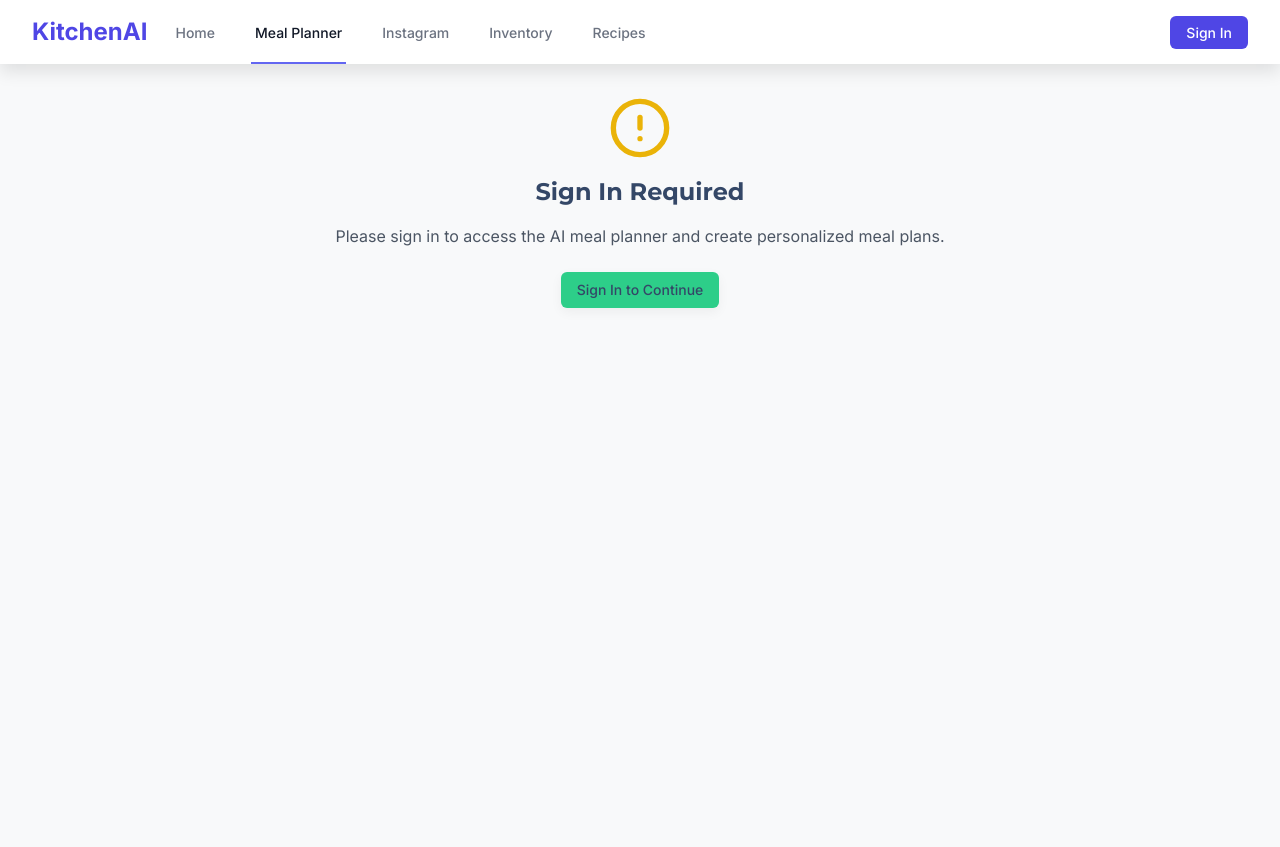
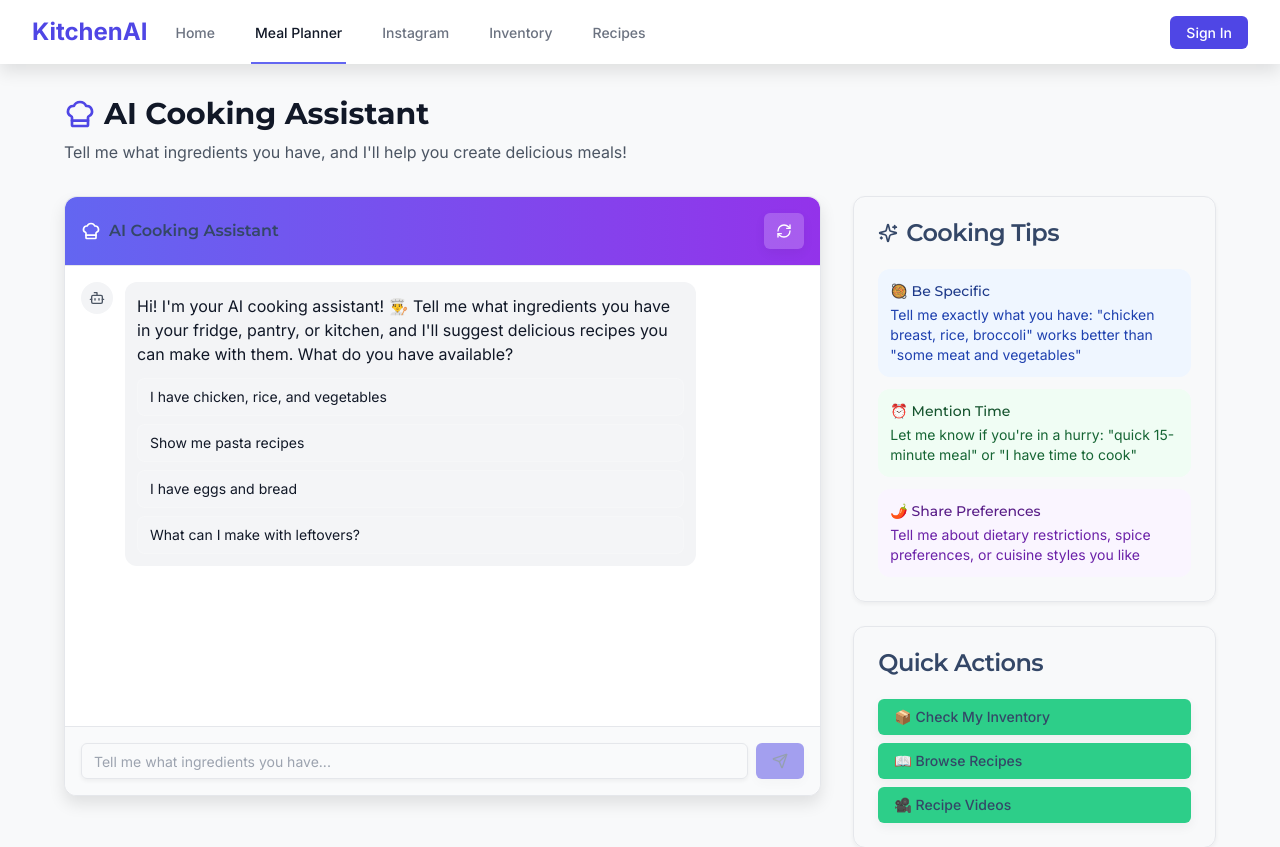
Before and after one commit to andrewrazaly/KitchenAI.web, a Next.js app: page /meal-planner in a window 1280 px wide. Before the commit this address had no page. Shown: the top 847 px of the page. Built offline with nearby package versions, Linux system fonts and the light colour scheme.

Commit message:
Simplify meal planner: focus on AI conversation about cooking with available ingredients, remove database dependencies

```diff
--- a/app/meal-planner/page.tsx
+++ b/app/meal-planner/page.tsx
@@ -3,190 +3,296 @@
 import { useState, useEffect, Suspense } from 'react';
 import { useAuth } from '../hooks/useAuth';
 import { useRouter } from 'next/navigation';
-import MealPlannerChat from '../components/MealPlannerChat';
 import MealPlannerSkeleton from '../components/MealPlannerSkeleton';
 import ErrorBoundary, { useErrorHandler } from '../components/ErrorBoundary';
 import { Card, CardContent, CardHeader, CardTitle } from "../components/ui/card";
 import { Button } from "../components/ui/button";
 import { Input } from "../components/ui/input";
 import {
-  Calendar,
-  ChevronRight,
+  Send,
+  ChefHat,
+  Sparkles,
   Clock,
   Utensils,
   ShoppingCart,
-  Settings,
-  Plus,
-  Filter,
-  Sparkles,
-  Target,
-  DollarSign,
-  Users,
-  ChefHat,
-  Heart,
-  Zap,
-  BarChart3,
-  CheckCircle,
-  AlertCircle,
-  Star,
-  Shuffle,
-  Bot
+  Bot,
+  User,
+  RefreshCw,
+  AlertCircle
 } from "lucide-react";
 import { useNotification } from '../components/Notification';
-import { useSupabase } from '../hooks/useSupabase';
-import { mealPlanningKnowledge } from '../lib/knowledge/meal-planning';
-import { productManagerPersonas } from '../lib/knowledge/product-managers';
-import ShoppingList from '../components/ShoppingList';
 
-interface MealPlan {
+interface Message {
   id: string;
-  name: string;
-  start_date: string;
-  end_date: string;
-  meals: {
-    date: string;
-    breakfast: {
-      title: string;
-      ingredients: string[];
-      instructions?: string;
-      prepTime?: number;
-      difficulty?: string;
-      nutrition?: {
-        calories: number;
-        protein: number;
-        carbs: number;
-        fat: number;
-      };
-    };
-    lunch: {
-      title: string;
-      ingredients: string[];
-      instructions?: string;
-      prepTime?: number;
-      difficulty?: string;
-      nutrition?: {
-        calories: number;
-        protein: number;
-        carbs: number;
-        fat: number;
-      };
-    };
-    dinner: {
-      title: string;
-      ingredients: string[];
-      instructions?: string;
-      prepTime?: number;
-      difficulty?: string;
-      nutrition?: {
-        calories: number;
-        protein: number;
-        carbs: number;
-        fat: number;
-      };
-    };
-  }[];
+  type: 'agent' | 'user';
+  content: string;
+  timestamp: Date;
+  suggestions?: string[];
 }
 
-interface UserPreferences {
-  dietaryRestrictions: string[];
-  cuisinePreferences: string[];
-  skillLevel: 'beginner' | 'intermediate' | 'advanced';
-  timeConstraints: number; // minutes per meal
-  budgetPerWeek: number;
-  nutritionGoals: {
-    calories: number;
-    protein: number;
-    carbs: number;
-    fat: number;
+function SimpleMealPlannerChat() {
+  const [messages, setMessages] = useState<Message[]>([]);
+  const [inputValue, setInputValue] = useState('');
+  const [isTyping, setIsTyping] = useState(false);
+  const [hasInitialized, setHasInitialized] = useState(false);
+  const { showNotification } = useNotification();
+  const { handleError } = useErrorHandler();
+
+  useEffect(() => {
+    if (!hasInitialized) {
+      addAgentMessage(
+        "Hi! I'm your AI cooking assistant! 👨‍🍳 Tell me what ingredients you have in your fridge, pantry, or kitchen, and I'll suggest delicious recipes you can make with them. What do you have available?",
+        [
+          "I have chicken, rice, and vegetables",
+          "Show me pasta recipes",
+          "I have eggs and bread",
+          "What can I make with leftovers?"
+        ]
+      );
+      setHasInitialized(true);
+    }
+  }, [hasInitialized]);
+
+  const addAgentMessage = (content: string, suggestions?: string[]) => {
+    setIsTyping(true);
+    setTimeout(() => {
+      const message: Message = {
+        id: Date.now().toString(),
+        type: 'agent',
+        content,
+        timestamp: new Date(),
+        suggestions
+      };
+      setMessages(prev => [...prev, message]);
+      setIsTyping(false);
+    }, 800 + Math.random() * 800);
   };
-  householdSize: number;
+
+  const addUserMessage = (content: string) => {
+    const message: Message = {
+      id: Date.now().toString(),
+      type: 'user',
+      content,
+      timestamp: new Date()
+    };
+    setMessages(prev => [...prev, message]);
+  };
+
+  const handleInputSubmit = async () => {
+    if (!inputValue.trim()) return;
+
+    const userInput = inputValue;
+    addUserMessage(userInput);
+    setInputValue('');
+
+    // Process the user's input and generate AI response
+    await processUserInput(userInput);
+  };
+
+  const processUserInput = async (input: string) => {
+    try {
+      setIsTyping(true);
+
+      // Call the AI API to get recipe suggestions
+      const response = await fetch('/api/chat', {
+        method: 'POST',
+        headers: {
+          'Content-Type': 'application/json',
+        },
+        body: JSON.stringify({
+          message: input,
+          context: 'cooking_assistant',
+          systemPrompt: `You are a helpful cooking assistant. The user will tell you what ingredients they have, and you should suggest recipes they can make. Be friendly, practical, and give clear cooking instructions. Focus on:
+          1. Recipes they can make with available ingredients
+          2. Simple cooking techniques
+          3. Substitutions if they're missing something
+          4. Cooking tips and timing
+          5. Keep responses conversational and helpful`
+        }),
+      });
+
+      if (!response.ok) {
+        throw new Error('Failed to get AI response');
+      }
+
+      const data = await response.json();
+
+      // Generate contextual suggestions based on the conversation
+      const suggestions = generateSuggestions(input);
+
+      addAgentMessage(data.response, suggestions);
+
+    } catch (error) {
+      console.error('Error processing input:', error);
+      addAgentMessage(
+        "I'm having trouble connecting right now. But I can still help! Based on what you mentioned, here are some general cooking tips: Try combining your proteins with grains and vegetables, season well, and don't be afraid to experiment with herbs and spices you have on hand!",
+        [
+          "Tell me more about what you have",
+          "I need cooking tips",
+          "How long should I cook this?",
+          "What seasonings work well?"
+        ]
+      );
+    }
+  };
+
+  const generateSuggestions = (input: string): string[] => {
+    const lowerInput = input.toLowerCase();
+
+    if (lowerInput.includes('chicken')) {
+      return [
+        "How should I season the chicken?",
+        "What sides go with chicken?",
+        "How long to cook chicken?",
+        "I have more ingredients to add"
+      ];
+    } else if (lowerInput.includes('pasta') || lowerInput.includes('noodles')) {
+      return [
+        "What sauce should I make?",
+        "I have vegetables to add",
+        "How much pasta per person?",
+        "Tell me about cooking times"
+      ];
+    } else if (lowerInput.includes('eggs')) {
+      return [
+        "Show me egg cooking techniques",
+        "What goes well with eggs?",
+        "I want breakfast ideas",
+        "How to make perfect scrambled eggs?"
+      ];
+    } else if (lowerInput.includes('vegetables') || lowerInput.includes('veggies')) {
+      return [
+        "How to roast vegetables?",
+        "What seasonings for vegetables?",
+        "I want a vegetarian meal",
+        "How to make vegetables tasty?"
+      ];
+    } else {
+      return [
+        "I have more ingredients",
+        "Give me cooking tips",
+        "How long will this take?",
+        "What else can I make?"
+      ];
+    }
+  };
+
+  const handleSuggestionClick = (suggestion: string) => {
+    setInputValue(suggestion);
+  };
+
+  const clearChat = () => {
+    setMessages([]);
+    setHasInitialized(false);
+  };
+
+  return (
+    <div className="h-[80vh] max-h-[600px] min-h-[500px] flex flex-col border rounded-lg bg-white shadow-lg">
+      {/* Header */}
+      <div className="p-4 border-b bg-gradient-to-r from-indigo-500 to-purple-600 rounded-t-lg flex-shrink-0">
+        <div className="flex items-center justify-between">
+          <div className="flex items-center gap-2 text-white">
+            <ChefHat className="h-5 w-5" />
+            <h3 className="font-semibold">AI Cooking Assistant</h3>
+          </div>
+          <div className="flex items-center gap-2">
+            <Button
+              onClick={clearChat}
+              className="bg-white/20 hover:bg-white/30 text-white border-white/30 px-3 py-1 text-sm"
+            >
+              <RefreshCw className="h-4 w-4" />
+            </Button>
+          </div>
+        </div>
+      </div>
+
+      {/* Messages Area */}
+      <div className="flex-1 overflow-y-auto p-4 space-y-4">
+        {messages.map((message) => (
+          <div
+            key={message.id}
+            className={`flex ${message.type === 'user' ? 'justify-end' : 'justify-start'}`}
+          >
+            <div className={`flex items-start gap-3 max-w-[85%] ${message.type === 'user' ? 'flex-row-reverse' : ''}`}>
+              <div className={`w-8 h-8 rounded-full flex items-center justify-center flex-shrink-0 ${
+                message.type === 'user'
+                  ? 'bg-indigo-600 text-white'
+                  : 'bg-gray-100 text-gray-600'
+              }`}>
+                {message.type === 'user' ? <User className="h-4 w-4" /> : <Bot className="h-4 w-4" />}
+              </div>
+              <div className={`rounded-lg p-3 max-w-full ${
+                message.type === 'user'
+                  ? 'bg-indigo-600 text-white'
+                  : 'bg-gray-100 text-gray-900'
+              }`}>
+                <p className="whitespace-pre-wrap">{message.content}</p>
+                {message.suggestions && message.suggestions.length > 0 && (
+                  <div className="mt-3 space-y-2">
+                    {message.suggestions.map((suggestion, index) => (
+                      <button
+                        key={index}
+                        onClick={() => handleSuggestionClick(suggestion)}
+                        className="block w-full text-left px-3 py-2 text-sm bg-white/10 hover:bg-white/20 rounded border border-white/20 transition-colors"
+                      >
+                        {suggestion}
+                      </button>
+                    ))}
+                  </div>
+                )}
+              </div>
+            </div>
+          </div>
+        ))}
+
+        {isTyping && (
+          <div className="flex justify-start">
+            <div className="flex items-start gap-3 max-w-[85%]">
+              <div className="w-8 h-8 rounded-full bg-gray-100 text-gray-600 flex items-center justify-center">
+                <Bot className="h-4 w-4" />
+              </div>
+              <div className="bg-gray-100 rounded-lg p-3">
+                <div className="flex space-x-1">
+                  <div className="w-2 h-2 bg-gray-400 rounded-full animate-bounce"></div>
+                  <div className="w-2 h-2 bg-gray-400 rounded-full animate-bounce" style={{ animationDelay: '0.1s' }}></div>
+                  <div className="w-2 h-2 bg-gray-400 rounded-full animate-bounce" style={{ animationDelay: '0.2s' }}></div>
+                </div>
+              </div>
+            </div>
+          </div>
+        )}
+      </div>
+
+      {/* Input Area */}
+      <div className="border-t bg-gray-50 p-4 flex-shrink-0 rounded-b-lg">
+        <div className="flex gap-2">
+          <Input
+            value={inputValue}
+            onChange={(e) => setInputValue(e.target.value)}
+            placeholder="Tell me what ingredients you have..."
+            onKeyPress={(e) => e.key === 'Enter' && handleInputSubmit()}
+            className="flex-1"
+          />
+          <Button
+            onClick={handleInputSubmit}
+            disabled={!inputValue.trim() || isTyping}
+            className="bg-indigo-600 hover:bg-indigo-700"
+          >
+            <Send className="h-4 w-4" />
+          </Button>
+        </div>
+      </div>
+    </div>
+  );
 }
 
 function MealPlannerContent() {
   const { isSignedIn, loading: authLoading } = useAuth();
   const { showNotification } = useNotification();
-  const { handleError } = useErrorHandler();
   const router = useRouter();
-  const supabase = useSupabase();
-
-  const [currentMealPlan, setCurrentMealPlan] = useState<MealPlan | null>(null);
-  const [isGeneratingPlan, setIsGeneratingPlan] = useState(false);
-  const [showShoppingList, setShowShoppingList] = useState(false);
-  const [userPreferences, setUserPreferences] = useState<UserPreferences>({
-    dietaryRestrictions: [],
-    cuisinePreferences: [],
-    skillLevel: 'beginner',
-    timeConstraints: 30,
-    budgetPerWeek: 100,
-    nutritionGoals: {
-      calories: 2000,
-      protein: 150,
-      carbs: 250,
-      fat: 65
-    },
-    householdSize: 1
-  });
-  const [isLoadingPreferences, setIsLoadingPreferences] = useState(true);
-
-  // Load user preferences
-  useEffect(() => {
-    const loadPreferences = async () => {
-      try {
-        setIsLoadingPreferences(true);
-        const storedPrefs = localStorage.getItem('mealPlannerPreferences');
-        if (storedPrefs) {
-          setUserPreferences(JSON.parse(storedPrefs));
-        }
-      } catch (error) {
-        console.error('Error loading preferences:', error);
-        handleError(new Error('Failed to load your preferences'));
-      } finally {
-        setIsLoadingPreferences(false);
-      }
-    };
-
-    if (isSignedIn) {
-      loadPreferences();
-    } else {
-      setIsLoadingPreferences(false);
-    }
-  }, [isSignedIn, handleError]);
-
-  // Redirect to auth if not signed in
-  useEffect(() => {
-    if (!authLoading && !isSignedIn) {
-      router.push('/auth/signin');
-    }
-  }, [authLoading, isSignedIn, router]);
-
-  const handleMealPlanGenerated = async (mealPlan: MealPlan) => {
-    try {
-      setIsGeneratingPlan(false);
-      setCurrentMealPlan(mealPlan);
-
-      // Save to localStorage for persistence
-      localStorage.setItem('currentMealPlan', JSON.stringify(mealPlan));
-
-      showNotification('Your meal plan is ready! 🎉', 'success');
-    } catch (error) {
-      console.error('Error saving meal plan:', error);
-      handleError(new Error('Failed to save your meal plan'));
-    }
-  };
-
-  const handleShoppingListRequested = () => {
-    setShowShoppingList(true);
-    showNotification('Shopping list generated! 📝', 'success');
-  };
-
-  const generateNewPlan = () => {
-    setCurrentMealPlan(null);
-    setIsGeneratingPlan(true);
-    localStorage.removeItem('currentMealPlan');
-  };
 
   // Show loading state while auth is loading
-  if (authLoading || isLoadingPreferences) {
+  if (authLoading) {
     return (
       <div className="container mx-auto px-4 py-8">
         <div className="max-w-6xl mx-auto">
@@ -202,24 +308,6 @@ function MealPlannerContent() {
     );
   }
 
-  // Show auth required state
-  if (!isSignedIn) {
-    return (
-      <div className="container mx-auto px-4 py-8">
-        <div className="max-w-2xl mx-auto text-center">
-          <AlertCircle className="h-16 w-16 text-yellow-500 mx-auto mb-4" />
-          <h2 className="text-2xl font-bold mb-4">Sign In Required</h2>
-          <p className="text-gray-600 mb-6">
-            Please sign in to access the AI meal planner and create personalized meal plans.
-          </p>
-          <Button onClick={() => router.push('/auth/signin')}>
-            Sign In to Continue
-          </Button>
-        </div>
-      </div>
-    );
-  }
-
   return (
     <div className="container mx-auto px-4 py-8">
       <div className="max-w-6xl mx-auto">
@@ -227,10 +315,10 @@ function MealPlannerContent() {
         <div className="mb-8">
           <h1 className="text-3xl font-bold text-gray-900 mb-2 flex items-center gap-2">
             <ChefHat className="h-8 w-8 text-indigo-600" />
-            AI Meal Planner
+            AI Cooking Assistant
           </h1>
           <p className="text-gray-600">
-            Create personalized meal plans with AI assistance based on your preferences and dietary needs.
+            Tell me what ingredients you have, and I'll help you create delicious meals!
           </p>
         </div>
 
@@ -239,60 +327,42 @@ function MealPlannerContent() {
           <div className="lg:col-span-2">
             <ErrorBoundary>
               <Suspense fallback={<MealPlannerSkeleton />}>
-                <MealPlannerChat
-                  onMealPlanGenerated={handleMealPlanGenerated}
-                  onShoppingListRequested={handleShoppingListRequested}
-                  userPreferences={userPreferences}
-                  existingMealPlan={currentMealPlan}
-                />
+                <SimpleMealPlannerChat />
               </Suspense>
             </ErrorBoundary>
           </div>
 
           {/* Sidebar */}
           <div className="space-y-6">
-            {/* Current Plan Status */}
+            {/* Quick Tips */}
             <Card>
               <CardHeader>
                 <CardTitle className="flex items-center gap-2">
-                  <Calendar className="h-5 w-5" />
-                  Current Plan
+                  <Sparkles className="h-5 w-5" />
+                  Cooking Tips
                 </CardTitle>
               </CardHeader>
               <CardContent>
-                {currentMealPlan ? (
-                  <div className="space-y-3">
-                    <div>
-                      <h4 className="font-medium">{currentMealPlan.name}</h4>
-                      <p className="text-sm text-gray-600">
-                        {new Date(currentMealPlan.start_date).toLocaleDateString()} - {' '}
-                        {new Date(currentMealPlan.end_date).toLocaleDateString()}
-                      </p>
-                    </div>
-                    <div className="flex gap-2">
-                      <Button
-                        onClick={generateNewPlan}
-                        className="flex-1"
-                      >
-                        <Sparkles className="h-4 w-4 mr-1" />
-                        New Plan
-                      </Button>
-                      <Button
-                        onClick={handleShoppingListRequested}
-                        className="flex-1"
-                      >
-                        <ShoppingCart className="h-4 w-4 mr-1" />
-                        Shopping
-                      </Button>
-                    </div>
+                <div className="space-y-3 text-sm">
+                  <div className="p-3 bg-blue-50 rounded-lg">
+                    <h4 className="font-medium text-blue-900 mb-1">🥘 Be Specific</h4>
+                    <p className="text-blue-800">
+                      Tell me exactly what you have: "chicken breast, rice, broccoli" works better than "some meat and vegetables"
+                    </p>
                   </div>
-                ) : (
-                  <div className="text-center py-4">
-                    <Calendar className="h-8 w-8 text-gray-400 mx-auto mb-2" />
-                    <p className="text-sm text-gray-600">No meal plan yet</p>
-                    <p className="text-xs text-gray-500">Chat with the AI to create one!</p>
+                  <div className="p-3 bg-green-50 rounded-lg">
+                    <h4 className="font-medium text-green-900 mb-1">⏰ Mention Time</h4>
+                    <p className="text-green-800">
+                      Let me know if you're in a hurry: "quick 15-minute meal" or "I have time to cook"
+                    </p>
                   </div>
-                )}
+                  <div className="p-3 bg-purple-50 rounded-lg">
+                    <h4 className="font-medium text-purple-900 mb-1">🌶️ Share Preferences</h4>
+                    <p className="text-purple-800">
+                      Tell me about dietary restrictions, spice preferences, or cuisine styles you like
+                    </p>
+                  </div>
+                </div>
               </CardContent>
             </Card>
 
@@ -303,16 +373,10 @@ function MealPlannerContent() {
               </CardHeader>
               <CardContent className="space-y-2">
                 <Button
-                  onClick={() => router.push('/profile/preferences')}
-                  className="w-full justify-start"
-                >
-                  ⚙️ Update Preferences
-                </Button>
-                <Button
                   onClick={() => router.push('/inventory')}
                   className="w-full justify-start"
                 >
-                  📦 Check Inventory
+                  📦 Check My Inventory
                 </Button>
                 <Button
                   onClick={() => router.push('/recipes')}
@@ -320,20 +384,28 @@ function MealPlannerContent() {
                 >
                   📖 Browse Recipes
                 </Button>
+                <Button
+                  onClick={() => router.push('/recipes/recipe-reels')}
+                  className="w-full justify-start"
+                >
+                  🎥 Recipe Videos
+                </Button>
               </CardContent>
             </Card>
 
-            {/* Tips */}
+            {/* Example Queries */}
             <Card>
               <CardHeader>
-                <CardTitle>💡 Tips</CardTitle>
+                <CardTitle>💡 Try Asking</CardTitle>
               </CardHeader>
               <CardContent>
                 <ul className="text-sm text-gray-600 space-y-2">
-                  <li>• Be specific about dietary restrictions</li>
-                  <li>• Mention your cooking skill level</li>
-                  <li>• Include budget preferences</li>
-                  <li>• Ask for recipe modifications</li>
+                  <li>• "I have chicken, onions, and rice"</li>
+                  <li>• "Quick pasta recipe with what I have"</li>
+                  <li>• "Vegetarian meal with eggs and vegetables"</li>
+                  <li>• "What can I make with leftovers?"</li>
+                  <li>• "Healthy breakfast ideas"</li>
+                  <li>• "30-minute dinner recipes"</li>
                 </ul>
               </CardContent>
             </Card>
```
